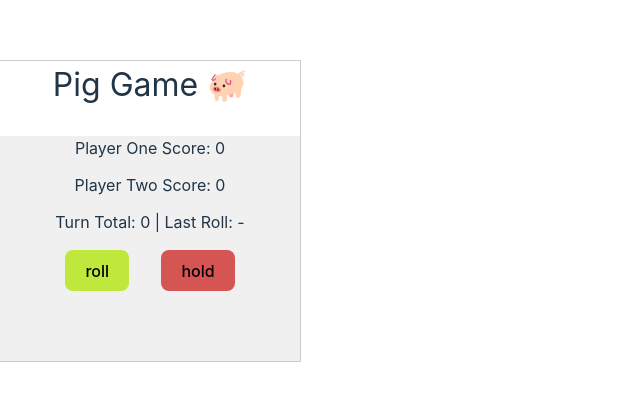
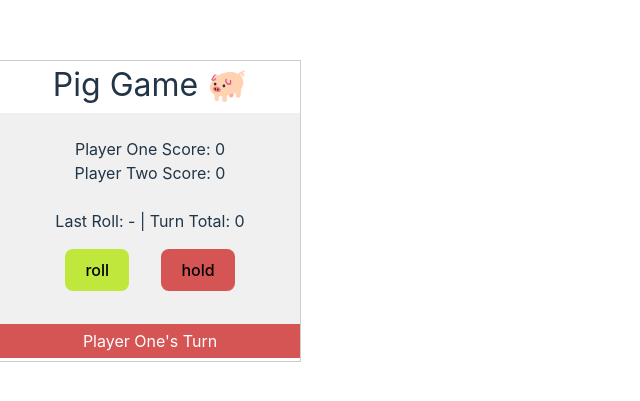
Before and after one commit to d-atienza/react-ts-pig-game, a React (Vite) app: page / in a window 1280 px wide. Shown: the part 189-590 px from the top of the page, without its empty margins (0-640 px from the left). Built offline with nearby package versions, Linux system fonts and the light colour scheme.

Commit message:
added in player two score & determining which player's turn it is

```diff
--- a/src/PigGame.tsx
+++ b/src/PigGame.tsx
@@ -5,6 +5,8 @@ export default function PigGame() {
   const [lastRoll, setLastRoll] = useState<number | null>(null);
   const [runningTotal, setRunningTotal] = useState<number>(0);
   const [playerOneScore, setplayerOneScore] = useState<number>(0);
+  const [playerTwoScore, setplayerTwoScore] = useState<number>(0);
+  const [playerNumber, setPlayerNumber] = useState<number>(1);
 
   function rollDie() {
     let rollResult = sample([1, 2, 3, 4, 5, 6]);
@@ -13,6 +15,7 @@ export default function PigGame() {
       setRunningTotal(rollResult + runningTotal);
     } else {
       setRunningTotal(0);
+      togglePlayer();
       //toggle whose turn it is
     }
   }
@@ -21,21 +24,31 @@ export default function PigGame() {
     // setPotatoes(prev => [...prev, 10])
     // setplayerOneScore(x => x + runningTotal);
 
-    setplayerOneScore(playerOneScore + runningTotal);
+    if (playerNumber % 2 == 0) {
+      setplayerTwoScore(playerTwoScore + runningTotal);
+    } else {
+      setplayerOneScore(playerOneScore + runningTotal);
+    }
+    togglePlayer();
     setRunningTotal(0);
+  }
+
+  function togglePlayer() {
+    setPlayerNumber((x) => x + 1);
   }
 
   return (
     <div className="gameDisplay">
       <div className="gameTitle">Pig Game 🐖</div>
-      <div className="item">Player One Score: {playerOneScore}</div>
-      <div className="item">Player Two Score: {playerOneScore}</div>
-
-      <div className="item">
+      <div className="score-box">
+        <br />
+        <div>Player One Score: {playerOneScore}</div>
+        <div>Player Two Score: {playerTwoScore}</div>
+        <br />
         <center>
-          <div className="item">
-            Turn Total: {runningTotal} | Last Roll:{" "}
-            {lastRoll === null ? "-" : lastRoll}
+          <div>
+            Last Roll: {lastRoll === null ? "-" : lastRoll} | Turn Total:{" "}
+            {runningTotal}
           </div>
         </center>
         <button className="rollButton" onClick={rollDie}>
@@ -45,6 +58,9 @@ export default function PigGame() {
           hold
         </button>
       </div>
+      <div className="player-turn">
+        {playerNumber % 2 == 0 ? "Player Two's Turn" : "Player One's Turn"}
+      </div>
     </div>
   );
 }
--- a/src/index.css
+++ b/src/index.css
@@ -60,9 +60,6 @@ button:focus-visible {
     color: #213547;
     background-color: #ffffff;
   }
-  a:hover {
-    color: #747bff;
-  }
   .rollButton {
     background-color: #bfe73c;
   }
@@ -85,9 +82,17 @@ button:focus-visible {
   text-align: center;
 }
 
-.item {
+.score-box {
   display: table-row;
   text-align: center;
+  align-self: center;
   background-color: #f0f0f0; /* Example background color */
   border: 6rem solid #213547;
 }
+
+.player-turn {
+  background-color: #d55555;
+  color: #ffffff;
+  text-align: center;
+  padding: 5px;
+}
```
